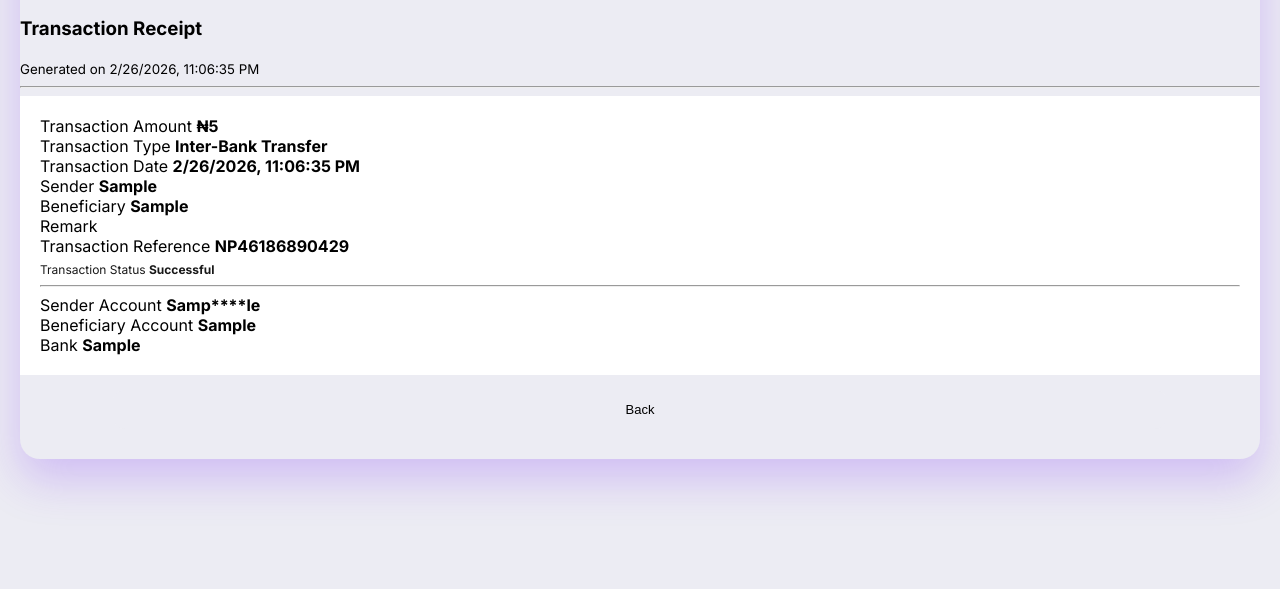
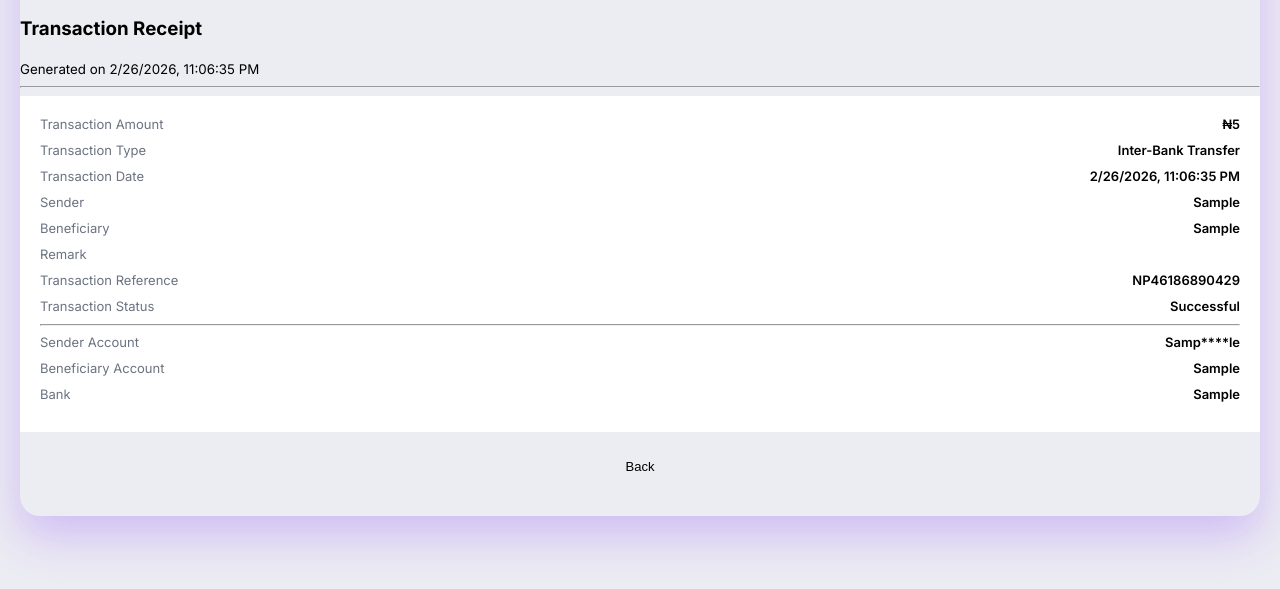
Before and after one commit to lezeani32-art/Paste-Aza, a plain HTML site: page index.html in a window 1280 px wide. Both pictures are taken after typing "Sample", "Sample", "Sample", "Sample", "Sample", "5" into the empty fields and a click on the button "Generate Receipt". Shown: the part 183-772 px from the top of the page. Drawn offline with Linux system fonts and the light colour scheme.

Commit message:
Update index.html

```diff
--- a/index.html
+++ b/index.html
@@ -212,61 +212,63 @@ input, textarea{
     <!-- BODY -->
    <div class="receipt-body">
 
-        <div class="item">
-            <span>Transaction Amount</span>
-            <strong id="rAmount"></strong>
+    <div class="row">
+        <span class="label">Transaction Amount</span>
+        <span class="value" id="rAmount"></span>
     </div>
 
-        <div class="item">
-            <span>Transaction Type</span>
-            <strong>Inter-Bank Transfer</strong>
+    <div class="row">
+        <span class="label">Transaction Type</span>
+        <span class="value">Inter-Bank Transfer</span>
     </div>
 
-        <div class="item">
-            <span>Transaction Date</span>
-            <strong id="rDate"></strong>
+    <div class="row">
+        <span class="label">Transaction Date</span>
+        <span class="value" id="rDate"></span>
     </div>
 
-        <div class="item">
-            <span>Sender</span>
-            <strong id="rSender"></strong>
+    <div class="row">
+        <span class="label">Sender</span>
+        <span class="value" id="rSender"></span>
     </div>
 
-        <div class="item">
-            <span>Beneficiary</span>
-            <strong id="rReceiver"></strong>
+    <div class="row">
+        <span class="label">Beneficiary</span>
+        <span class="value" id="rReceiver"></span>
     </div>
 
-        <div class="item">
-            <span>Remark</span>
-            <strong id="rNarration"></strong>
+    <div class="row">
+        <span class="label">Remark</span>
+        <span class="value" id="rNarration"></span>
     </div>
 
-        <div class="item">
-            <span>Transaction Reference</span>
-            <strong id="rRef"></strong>
+    <div class="row">
+        <span class="label">Transaction Reference</span>
+        <span class="value" id="rRef"></span>
     </div>
 
-        <div class="item status">
-            <span>Transaction Status</span>
-            <strong class="success">Successful</strong>
+    <div class="row status-row">
+        <span class="label">Transaction Status</span>
+        <span class="value success">Successful</span>
     </div>
 
     <hr>
 
-        <div class="item">
-            <span>Sender Account</span>
-            <strong id="rSenderAcc"></strong>
+    <div class="row">
+        <span class="label">Sender Account</span>
+        <span class="value" id="rSenderAcc"></span>
     </div>
 
-        <div class="item">
-            <span>Beneficiary Account</span>
-            <strong id="rReceiverAcc"></strong>
+    <div class="row">
+        <span class="label">Beneficiary Account</span>
+        <span class="value" id="rReceiverAcc"></span>
     </div>
 
-        <div class="item">
-            <span>Bank</span>
-            <strong id="rReceiverBank"></strong>
+    <div class="row">
+        <span class="label">Bank</span>
+        <span class="value" id="rReceiverBank"></span>
+
+
 </div>
 
     </div>
```
Lines whose indentation alone changed are shown as unchanged.
